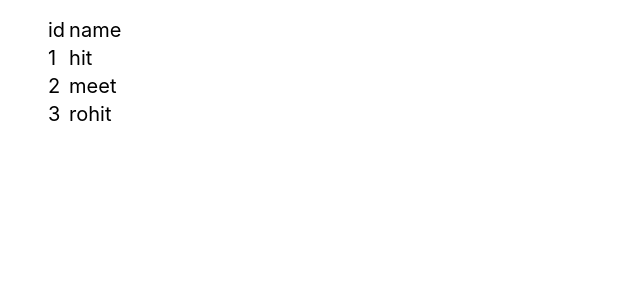
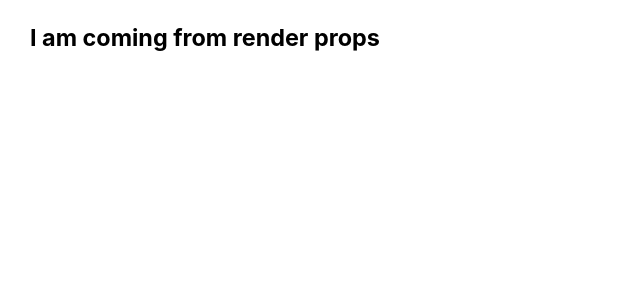
Before and after one commit to HitBambhroliya/bookstore, a React (Create React App) app: page / in a window 1280 px wide. Shown: the top 300 px of the page, without its empty margins (0-640 px from the left). Built offline with nearby package versions, Linux system fonts and the light colour scheme.

Commit message:
Day 9 completed

```diff
--- a/src/App.js
+++ b/src/App.js
@@ -9,6 +9,7 @@ import InputRef from './components/InputRef';
 import FocusInput from './components/FocusInput';
 import UserList from './components/UserList';
 import Hoc from './components/Hoc';
+import RenderPropsComponents from './components/RenderPropsComponents';
 
 
 
@@ -38,8 +39,10 @@ function App() {
     {/* <LoginForm/> */}
     {/* <InputRef/> */}
 {/* <FocusInput/> */}
-<Home/>
+{/* <Home/> */}
 
+<RenderPropsComponents render={()=>{
+  return(<h3>I am coming from render props</h3>)}}/>
 
     </div>
     </>
--- /dev/null
+++ b/src/components/RenderPropsComponents.js
@@ -0,0 +1,11 @@
+import React, { Component } from 'react'
+
+class RenderPropsComponents extends Component {
+  render() {
+    return (
+      this.props.render()
+    )
+  }
+}
+
+export default RenderPropsComponents
```
